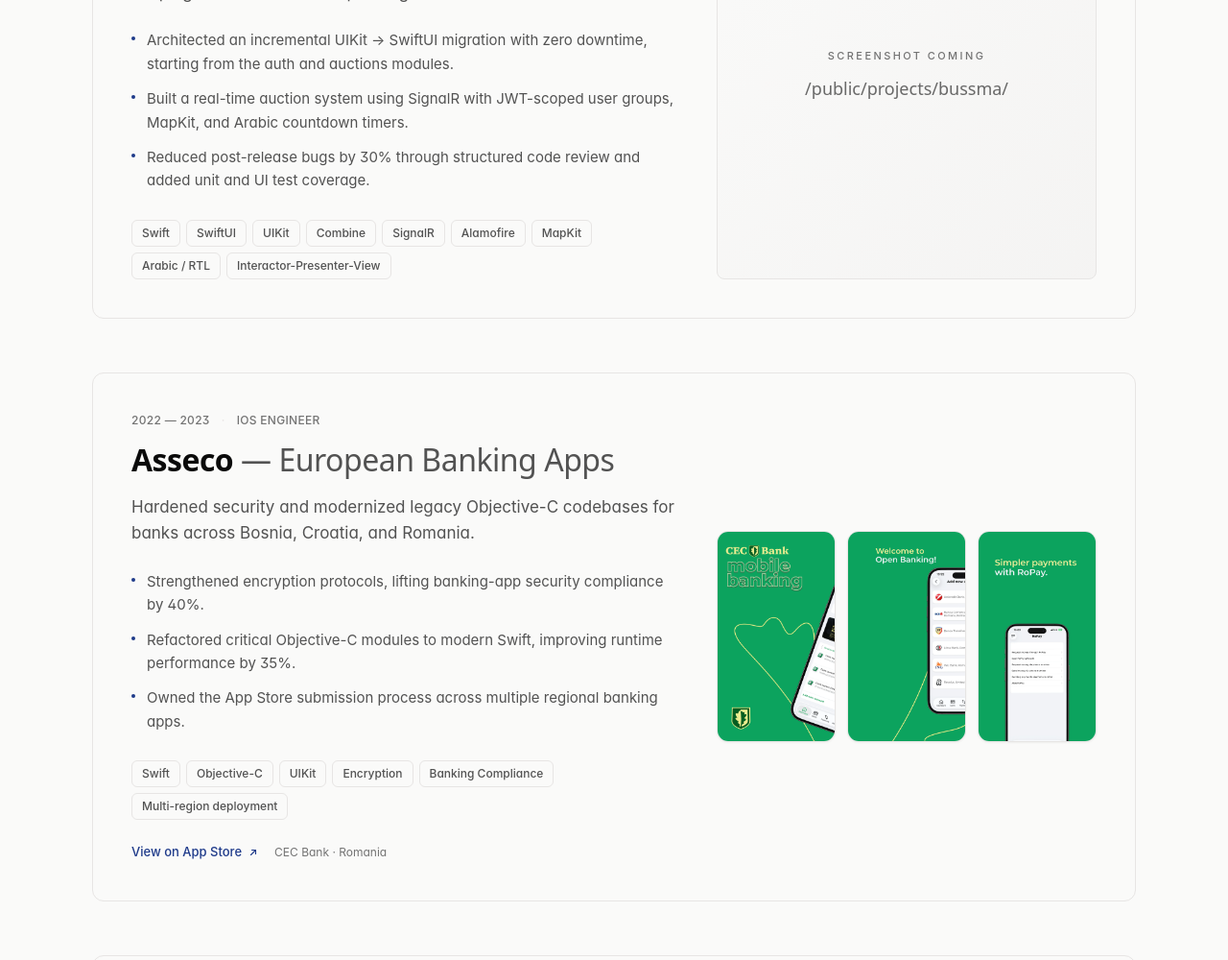
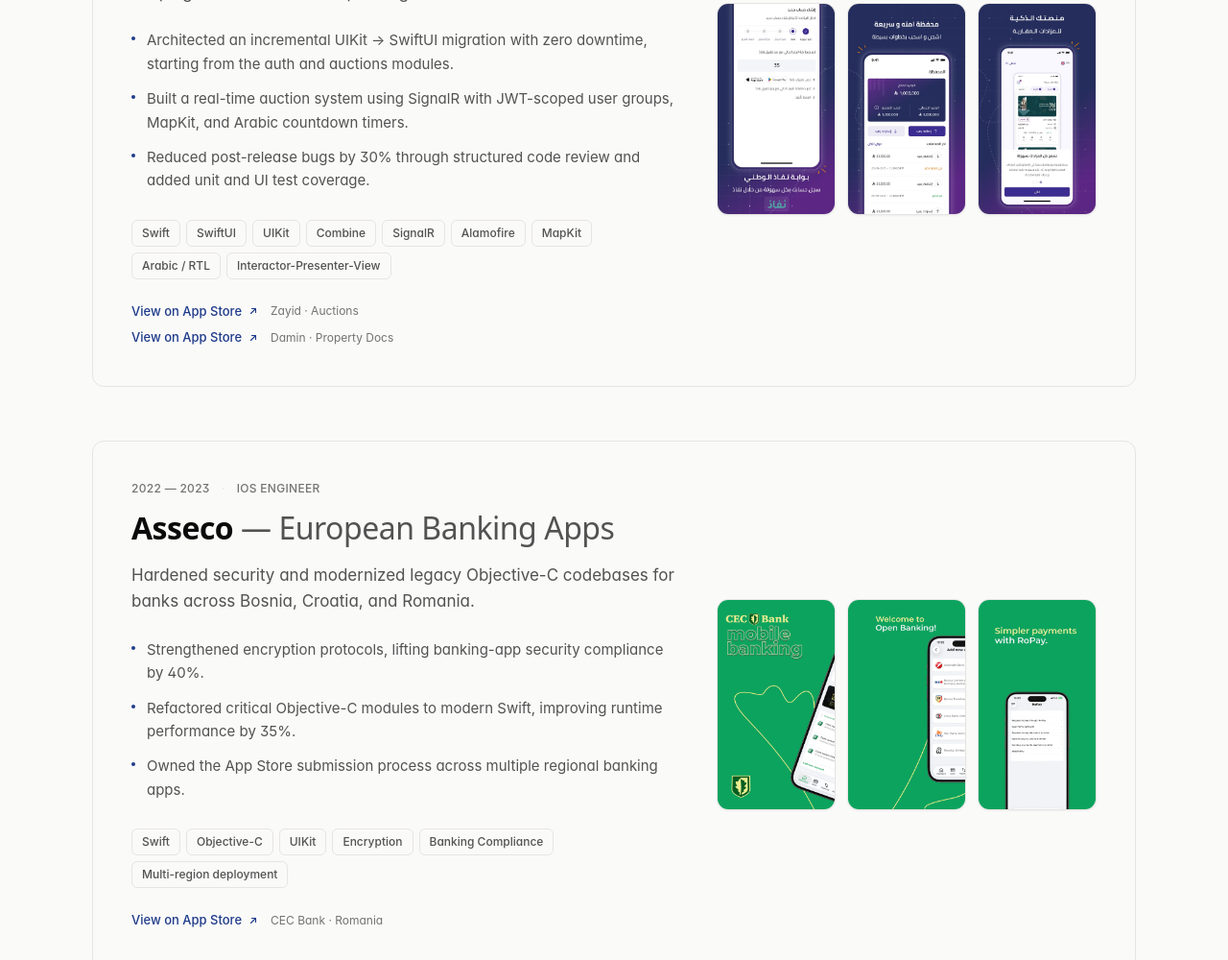
Before and after one commit to AmrAli22/amrali.dev, an Astro site: page / in a window 1280 px wide. Shown: the part 3490-4490 px from the top of the page at 96% size. Built offline with nearby package versions, Linux system fonts and the light colour scheme; Astro itself is replaced by a stand-in of ours.

Commit message:
Add app links and screenshots for Bussma and Medica projects
Refactors the Project schema so each project card can declare
multiple shipped apps (apps: AppLink[]) instead of a single URL,
since Bussma ships Zayid (auctions) + Damin (property docs) and
the previous single-link shape couldn't represent both.

Bussma card now shows 3 Zayid screenshots and links to both apps.
Medica card shows 3 El Shefaa (patient app) screenshots. Asseco
unchanged, Maqraa still awaiting assets.

Co-Authored-By: Claude Opus 4.7 <noreply@anthropic.com>

```diff
--- a/src/components/Projects.astro
+++ b/src/components/Projects.astro
@@ -61,10 +61,12 @@ import { projects } from '../data/projects';
               ))}
             </div>
 
-            {p.appStoreUrl && (
-              <div class="mt-6 flex flex-wrap items-center gap-x-4 gap-y-1">
+            {p.apps && p.apps.length > 0 && (
+              <ul class="mt-6 flex flex-col gap-2">
+                {p.apps.map((app) => (
+                  <li class="flex flex-wrap items-center gap-x-3 gap-y-1">
                     <a
-                  href={p.appStoreUrl}
+                      href={app.url}
                       class="inline-flex items-center gap-1.5 text-[13px] text-accent font-medium hover:underline"
                       target="_blank"
                       rel="noreferrer noopener"
@@ -74,10 +76,10 @@ import { projects } from '../data/projects';
                         <path d="M7 17L17 7M9 7h8v8" />
                       </svg>
                     </a>
-                {p.appStoreLabel && (
-                  <span class="text-[12px] text-subtle">{p.appStoreLabel}</span>
-                )}
-              </div>
+                    <span class="text-[12px] text-subtle">{app.label}</span>
+                  </li>
+                ))}
+              </ul>
             )}
           </div>
 
--- a/src/data/projects.ts
+++ b/src/data/projects.ts
@@ -1,3 +1,8 @@
+export interface AppLink {
+  url: string;
+  label: string;
+}
+
 export interface Project {
   slug: string;
   name: string;
@@ -7,8 +12,7 @@ export interface Project {
   tagline: string;
   impact: string[];
   tech: string[];
-  appStoreUrl?: string;
-  appStoreLabel?: string;
+  apps?: AppLink[];
   screenshots?: string[];
 }
 
@@ -22,11 +26,20 @@ export const projects: Project[] = [
     tagline:
       'Migrating a production real estate app from UIKit to SwiftUI while keeping millions of Arabic-speaking users live.',
     impact: [
-      'Architected an incremental UIKit \u2192 SwiftUI migration with zero downtime, starting from the auth and auctions modules.',
+      'Architected an incremental UIKit → SwiftUI migration with zero downtime, starting from the auth and auctions modules.',
       'Built a real-time auction system using SignalR with JWT-scoped user groups, MapKit, and Arabic countdown timers.',
       'Reduced post-release bugs by 30% through structured code review and added unit and UI test coverage.',
     ],
     tech: ['Swift', 'SwiftUI', 'UIKit', 'Combine', 'SignalR', 'Alamofire', 'MapKit', 'Arabic / RTL', 'Interactor-Presenter-View'],
+    apps: [
+      { url: 'https://apps.apple.com/eg/app/zayid-%D8%B2%D8%A7%D8%A6%D8%AF/id6480176033', label: 'Zayid · Auctions' },
+      { url: 'https://apps.apple.com/eg/app/damin-%D8%B6%D8%A7%D9%85%D9%86/id6523430369', label: 'Damin · Property Docs' },
+    ],
+    screenshots: [
+      '/projects/bussma/zayid-1.jpg',
+      '/projects/bussma/zayid-2.jpg',
+      '/projects/bussma/zayid-3.jpg',
+    ],
   },
   {
     slug: 'asseco',
@@ -42,8 +55,9 @@ export const projects: Project[] = [
       'Owned the App Store submission process across multiple regional banking apps.',
     ],
     tech: ['Swift', 'Objective-C', 'UIKit', 'Encryption', 'Banking Compliance', 'Multi-region deployment'],
-    appStoreUrl: 'https://apps.apple.com/ro/app/cec-bank-mobile-banking/id1071729654',
-    appStoreLabel: 'CEC Bank · Romania',
+    apps: [
+      { url: 'https://apps.apple.com/ro/app/cec-bank-mobile-banking/id1071729654', label: 'CEC Bank · Romania' },
+    ],
     screenshots: [
       '/projects/asseco/cec-1.png',
       '/projects/asseco/cec-2.png',
@@ -78,5 +92,13 @@ export const projects: Project[] = [
       'Reduced crash rate by 25% by introducing unit testing across critical flows.',
     ],
     tech: ['Swift', 'UIKit', 'HealthKit', 'HIPAA', 'Jenkins', 'Bitrise', 'Fastlane', 'AVFoundation'],
+    apps: [
+      { url: 'https://apps.apple.com/us/app/el-shefaa-%D8%A7%D9%84%D8%B4%D9%81%D8%A7%D8%A1/id1455729523', label: 'El Shefaa · Patient App' },
+    ],
+    screenshots: [
+      '/projects/medica/shefaa-1.jpg',
+      '/projects/medica/shefaa-2.jpg',
+      '/projects/medica/shefaa-3.jpg',
+    ],
   },
 ];
```
Also changed, not shown: public/projects/bussma/zayid-1.jpg (added), public/projects/bussma/zayid-2.jpg (added), public/projects/bussma/zayid-3.jpg (added), public/projects/medica/shefaa-1.jpg (added), public/projects/medica/shefaa-2.jpg (added), public/projects/medica/shefaa-3.jpg (added). Lines whose indentation alone changed are shown as unchanged.
